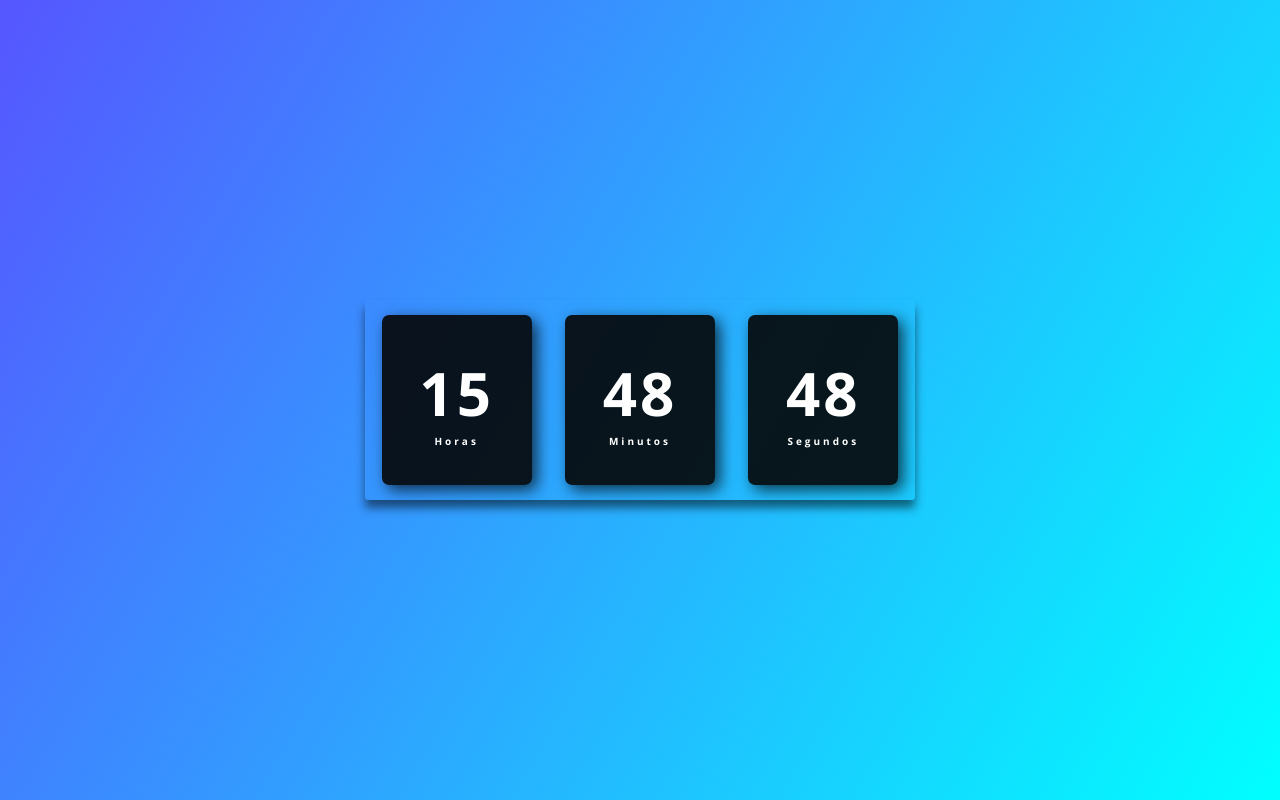
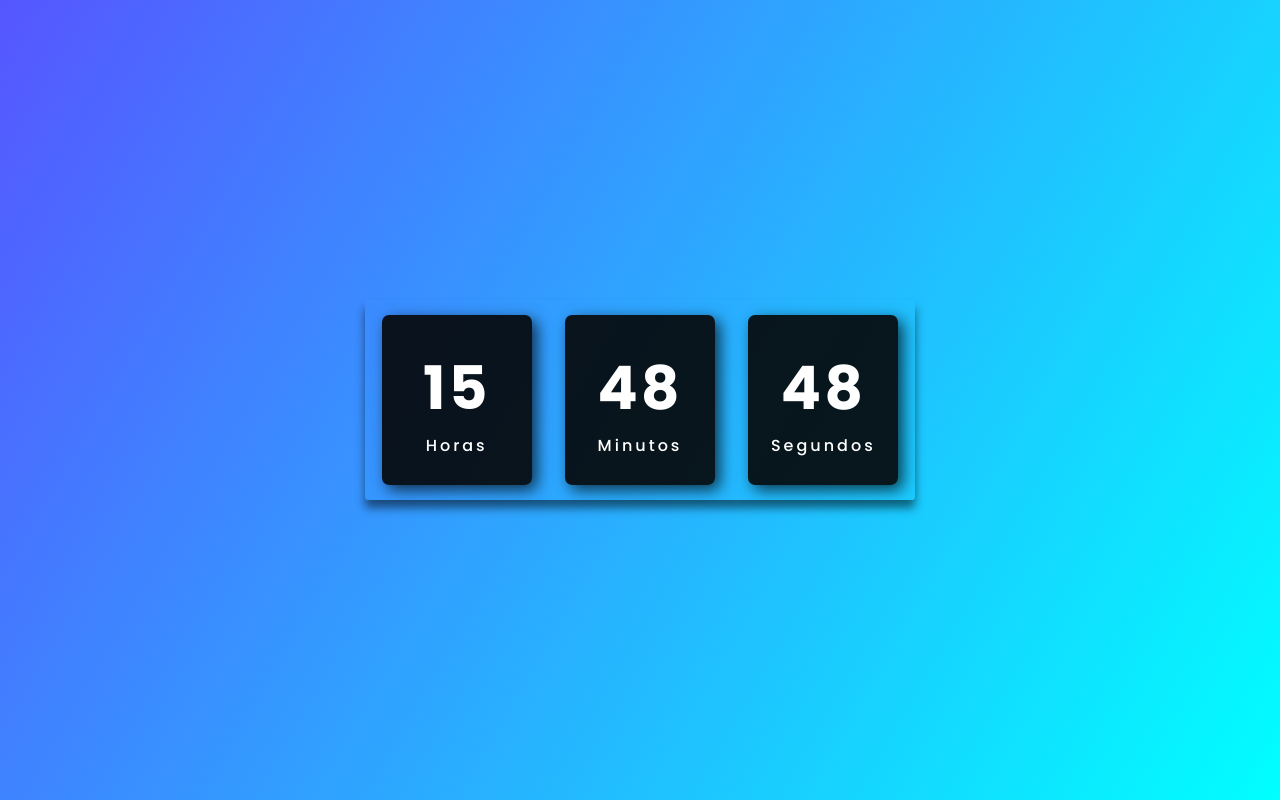
Before and after one commit to JoaoVGomees/relogio, a plain HTML site: page index.html in a window 1280 px wide. Drawn offline with nearby package versions, Linux system fonts and the light colour scheme.

Commit message:
feat: edit font family and font weight

```diff
--- a/assets/css/styles.css
+++ b/assets/css/styles.css
@@ -1,10 +1,9 @@
-@import url('https://fonts.googleapis.com/css2?family=Open+Sans:wght@300;400;500;600;700;800&family=Poppins:wght@100;200;300;400&display=swap');
+@import url('https://fonts.googleapis.com/css2?family=Poppins:ital,wght@0,100;0,200;0,300;0,400;0,500;0,600;0,700;0,800;0,900;1,100;1,200;1,300;1,400;1,500;1,600;1,700;1,800;1,900&display=swap');
 
 *{
     margin: 0;
     padding: 0;
-    font-family: 'Open Sans', sans-serif ;
-}
+    font-family: "Poppins", sans-serif;}
 
 body {
     height: 100vh;
@@ -45,5 +44,6 @@ body {
 }
 
 .relogio span.tempo{
-    font-size: 10px;
+    font-size: 1rem;
+    font-weight: 500;
 }
--- a/index.html
+++ b/index.html
@@ -25,7 +25,7 @@
         </div>
     </div>
 
-    <script src="assets/js/scripy.js"></script>
+    <script src="assets/js/script.js"></script>
 </body>
 
 </html>
```
Also changed, not shown: assets/js/script.js (renamed from assets/js/scripy.js).
